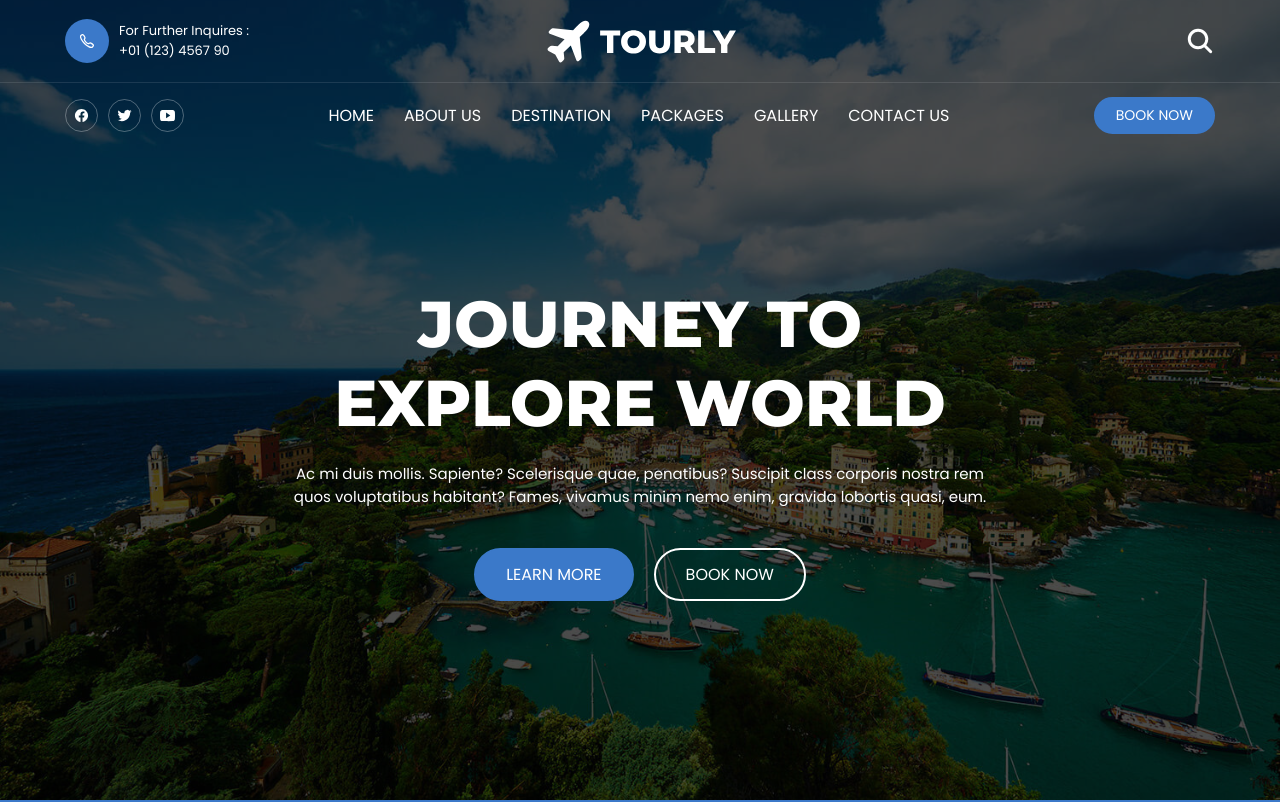
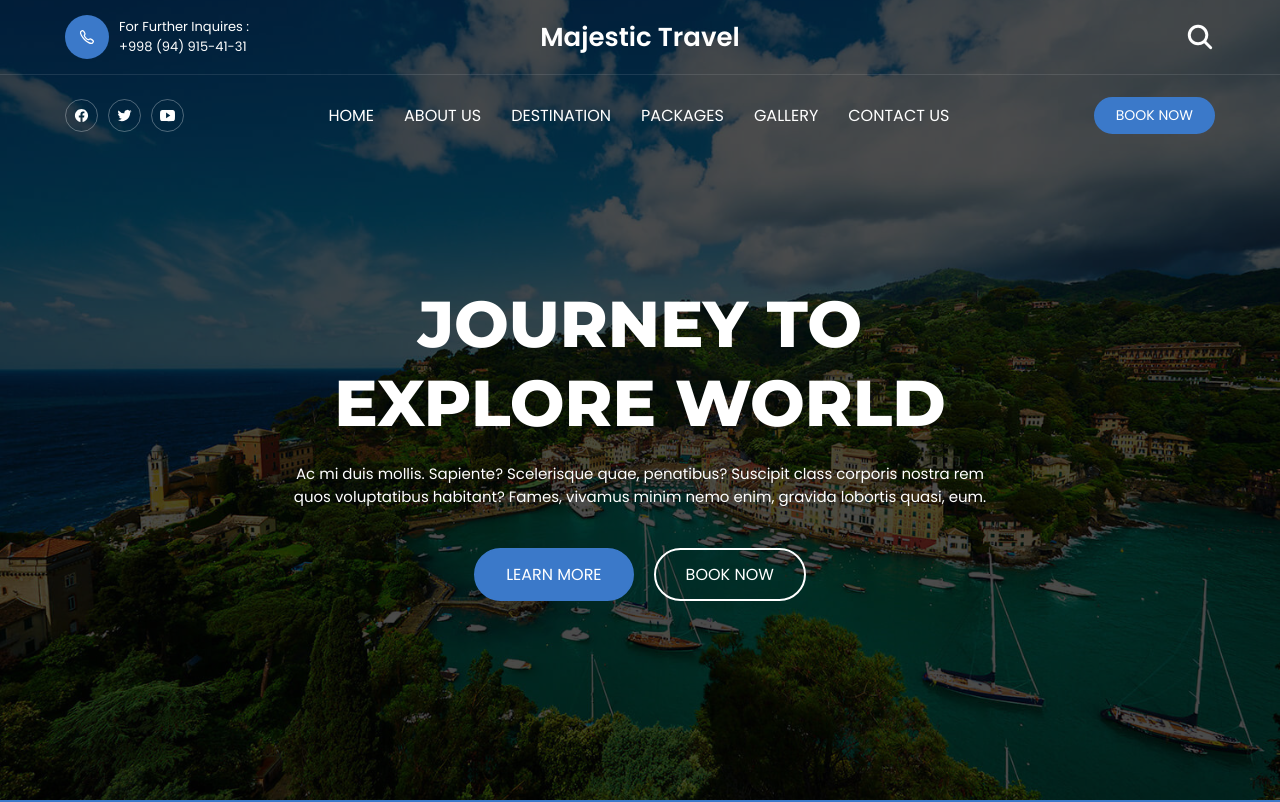
Before and after one commit to BerdibekUralov/travel-m, a plain HTML site: page index.html in a window 1280 px wide. Shown: the top 802 px of the page. Drawn offline with nearby package versions, Linux system fonts and the light colour scheme.

Commit message:
version 1.0.1

```diff
--- a/assets/css/style.css
+++ b/assets/css/style.css
@@ -267,6 +267,12 @@ body { background: var(--white); }
 .nav-open-btn {
   font-size: 30px;
   color: inherit;
+}
+
+.logo{
+  font-size: 26px;
+  color: #fff;
+  font-weight: 600;
 }
 
 .search-btn { font-size: 20px; }
--- a/index.html
+++ b/index.html
@@ -5,7 +5,10 @@
   <meta charset="UTF-8">
   <meta http-equiv="X-UA-Compatible" content="IE=edge">
   <meta name="viewport" content="width=device-width, initial-scale=1.0">
-  <title>Tourly - Travel agancy</title>
+  <meta name="description" content="According to the United Nations World Tourism Organisation (UNWTO), tourism entails the movement of people to countries or places outside their usual environment for personal or business/professional purposes. These people are called visitors.">
+  <meta name="keywords" content="Trevel, Uzbekistan, China, Airplane, Airways, Hotel, Beach">
+  <meta name="author" content="Berdibek Uralov">
+  <title>Majestic Travel - Travel agancy</title>
 
   <!--
     - favicon
@@ -49,13 +52,13 @@
           <div class="wrapper">
             <p class="helpline-title">For Further Inquires :</p>
 
-            <p class="helpline-number">+01 (123) 4567 90</p>
+            <p class="helpline-number">+998 (94) 915-41-31</p>
           </div>
 
         </a>
 
         <a href="#" class="logo">
-          <img src="./assets/images/logo.svg" alt="Tourly logo">
+          Majestic Travel
         </a>
 
         <div class="header-btn-group">
```
